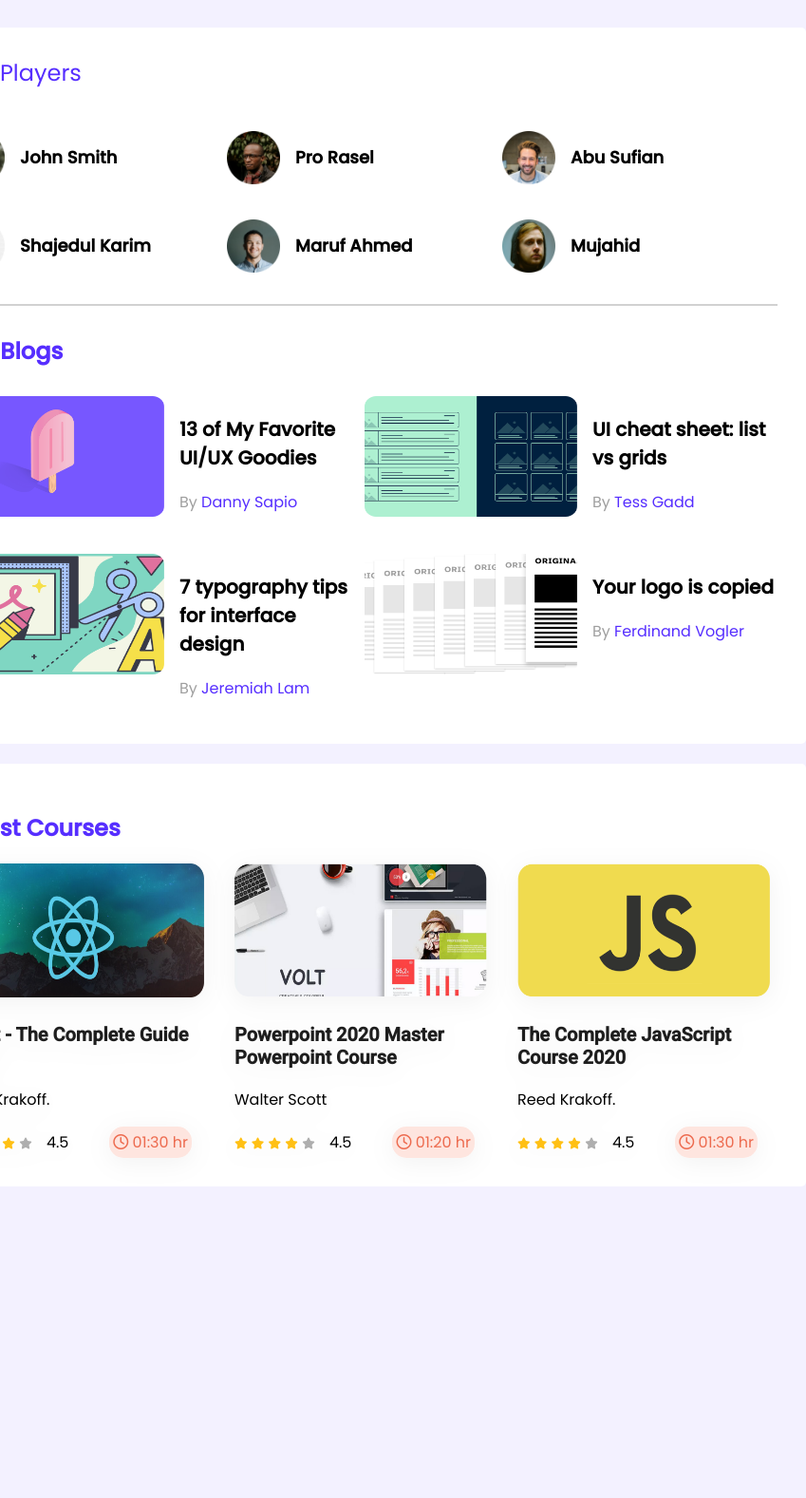
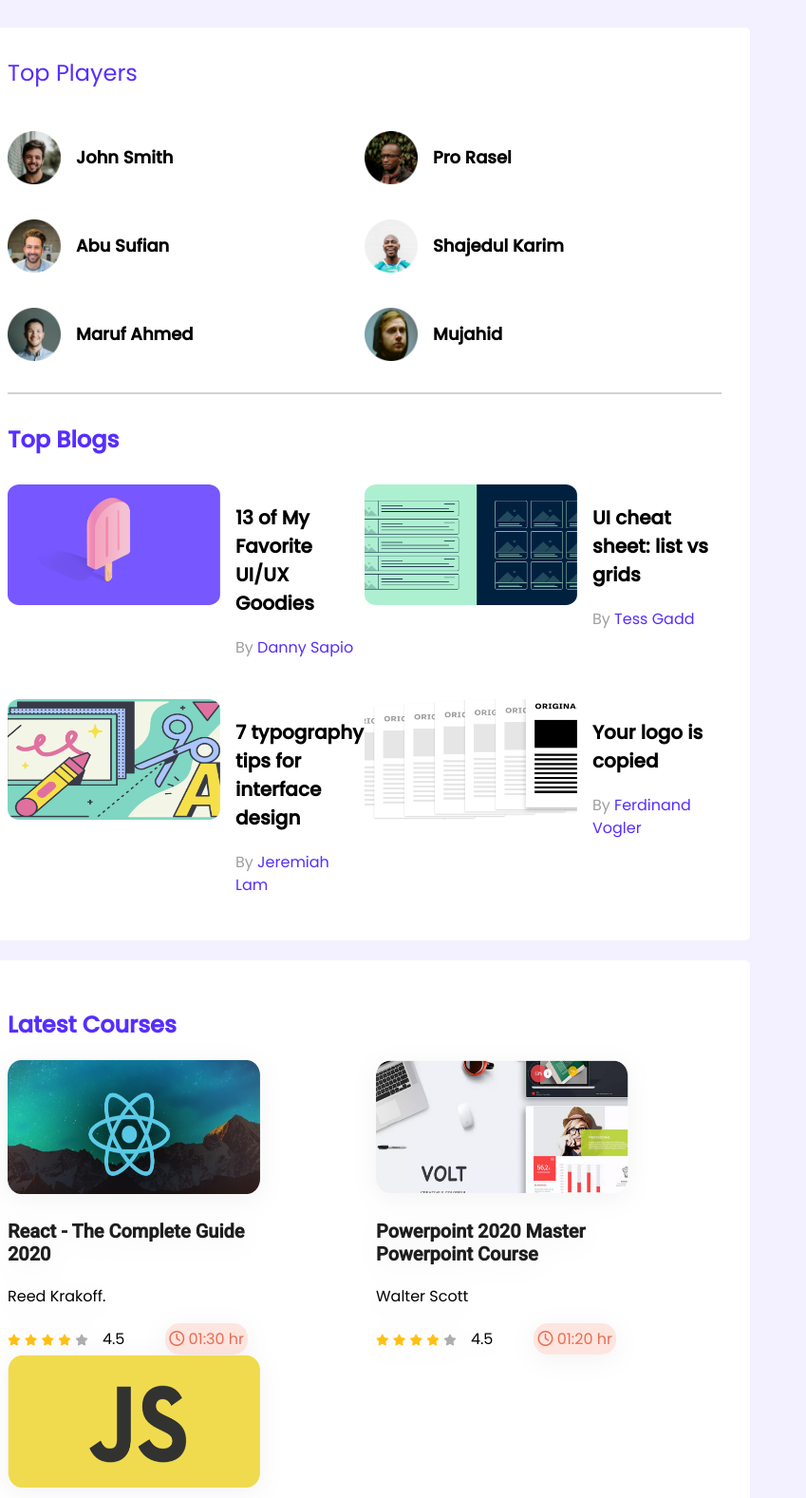
Before and after one commit to adittacse/leader-board-css3, a plain HTML site: page index.html in a window 768 px wide. Shown: the top 1577 px of the page at 95% size, 849 px wide, since content can reach past the window. Before the commit the page ends 1257 px from the top, so only its background shows below. Drawn offline with Linux system fonts and the light colour scheme.

Commit message:
Design Updated

```diff
--- a/styles/style.css
+++ b/styles/style.css
@@ -60,10 +60,6 @@ hr {
 }
 
 /* top blogs styles */
-.top-blogs {
-    /*padding: 30px;*/
-}
-
 .blogs {
     margin-top: 30px;
     display: grid;
@@ -148,3 +144,40 @@ hr {
     color: #ED6B4F;
     border-radius: 15px;
 }
+
+/* media queries */
+/* mobile device */
+@media only screen and (max-width: 688px) {
+    .container {
+        width: 100%;
+    }
+
+    .players, .blogs, .courses {
+        grid-template-columns: repeat(1, 1fr);
+    }
+
+    .player, .blog {
+        flex-direction: column;
+    }
+}
+
+/* tablet, ipad devices */
+@media only screen and (min-width: 689px) and (max-width: 992px) {
+    main {
+        align-items: center;
+    }
+    .container {
+        width: 100%;
+    }
+
+    .players, .blogs {
+        grid-template-columns: repeat(2, 1fr);
+        /*align-items: center;*/
+        justify-content: center;
+    }
+
+    .courses {
+        grid-template-columns: repeat(2, 1fr);
+        align-items: center;
+    }
+}
```
